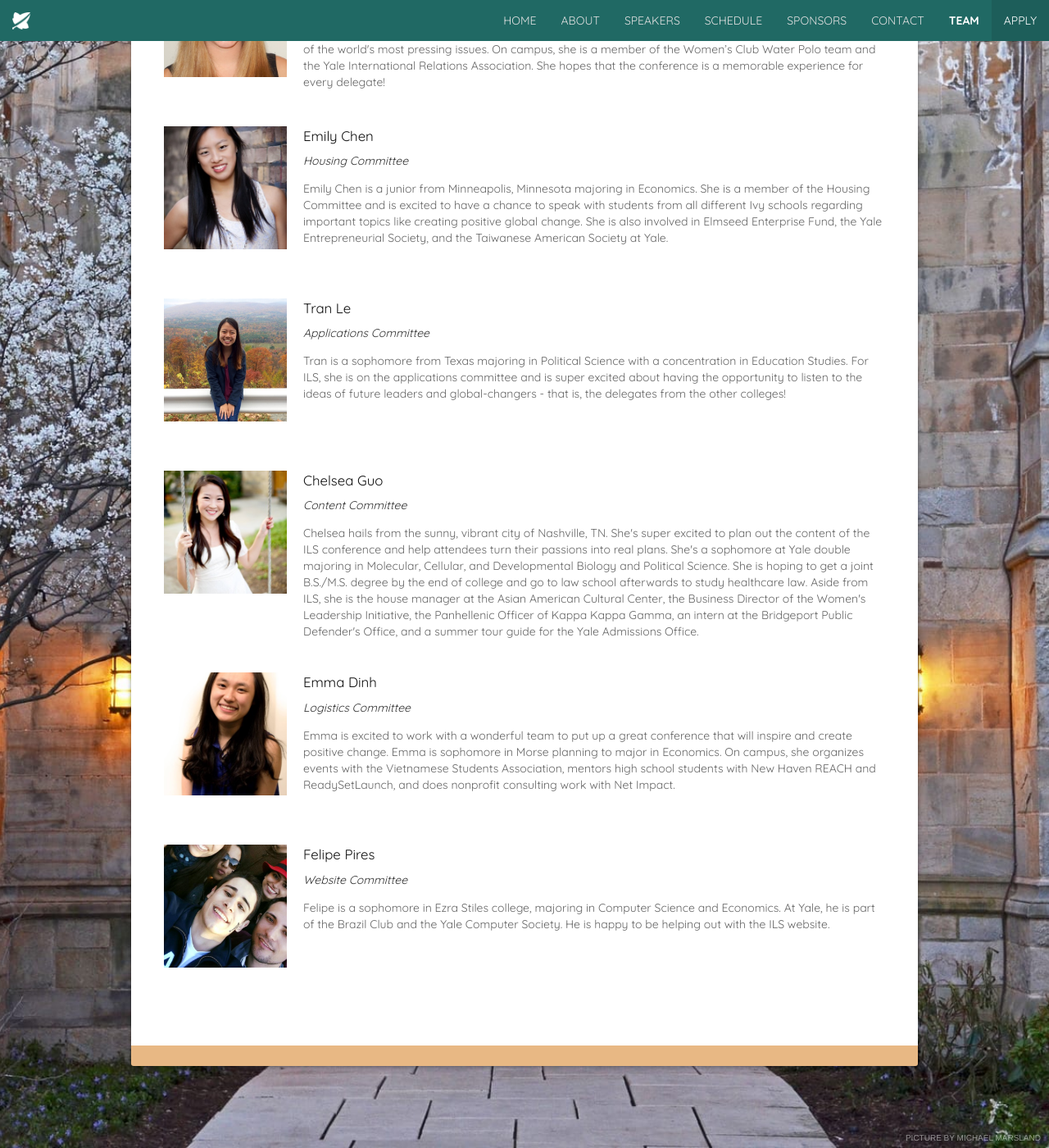
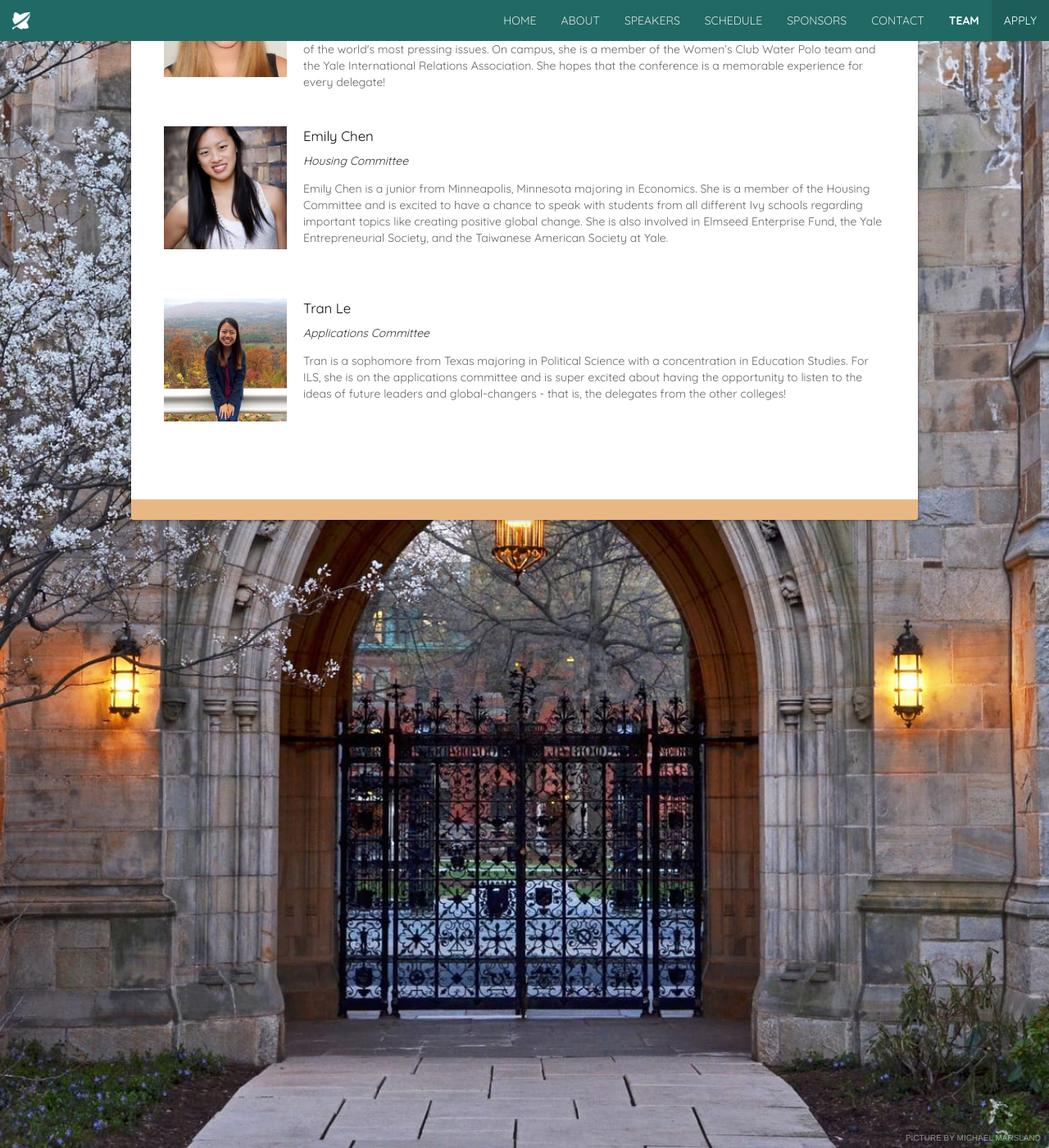
Before and after one commit to felipap/ils-website, a Jekyll site: the page built from team.html, in a window 1280 px wide and 1400 px high, scrolled down 4208 px. Shown: the whole window at 82% size. Built offline with Jekyll 4.4.1, drawn with Linux system fonts in a browser that asks for light colours; some of the changed text lies outside the part shown.

Commit message:
Removing some members.

```diff
--- a/_data/team.json
+++ b/_data/team.json
@@ -54,25 +54,25 @@
 			"picture": "sullivan.jpg"
 		},
 		{
-			"name": "Jiaqi Liu",
-			"position": "Housing Director",
-			"bio": "Jiaqi is a (rising?) junior from Philadelphia majoring in Economics.  She is incredibly excited to serve as the director of the Housing Committee.  Jiaqi decided to join ILS because it is a great opportunity to meet new people from different schools as well as to hear from wonderful leaders in our society.  On campus, she is also a team leader for the Incoming Global Talent committee for AIESEC, a Co-Coordinator for CASPY and serves on TAS board.",
-			"picture": "liu.jpg"
-		},
-		{
 			"name": "Farah Al Hadid",
 			"position": "Accommodations Director",
 			"bio": "Farah is a junior in Jonathan Edwards College. She comes to Yale from Amman, Jordan, where she was born and raised. Farah is a Political Science major and a Global Health fellow; her course of study is focused on the economic and social development of countries around the world. At Yale, Farah is a teacher for YIRA’s outreach program, Hemispheres, which brings New Haven high school students to Yale to learn about global affairs and current events every week. She is also the Outreach Director on the board of the Yale Leadership Institute. Finally, she is one of the co-presidents for the Arab Students’ Association. Farah is really excited for ILS! She is looking forward to all the interesting speakers and thoughtful conversations. She is the Accommodations Director.",
 			"picture": "hadid.jpg"
 		},
 		{
-			"name": "Katherine Lin",
-			"position": "Logistics Director",
-			"bio": "",
-			"picture": "lin.jpg"
+			"name": "Felipe Pires",
+			"position": "Website Director",
+      "bio": "Felipe is a sophomore in Ezra Stiles college, majoring in Computer Science and Economics. At Yale, he is part of the Brazil Club and the Yale Computer Society. He is happy to be helping out with the ILS website.",
+			"picture": "felipe.png"
 		}
 	],
 	"committee": [{
+			"name": "Jiaqi Liu",
+			"position": "Housing Commitee",
+			"bio": "Jiaqi is a (rising?) junior from Philadelphia majoring in Economics.  She is incredibly excited to serve as the director of the Housing Committee.  Jiaqi decided to join ILS because it is a great opportunity to meet new people from different schools as well as to hear from wonderful leaders in our society.  On campus, she is also a team leader for the Incoming Global Talent committee for AIESEC, a Co-Coordinator for CASPY and serves on TAS board.",
+			"picture": "liu.jpg"
+		},
+		{
 			"name": "Jared Andrew Michaud",
 			"position": "Applications Committee",
 			"bio": "Jared Andrew Michaud is from northern Maine and is studying theater and education at Yale.  He sings with the Yale Glee Club and also tries to be funny in a comedy group called The Odd Ducks.  He loves getting involved with New Haven, serving as an Urban Fellow through Yale's Dwight Hall Center for Public Service and Social Justice.  Jared is serving on the Admissions Committee for ILS and is super excited to collaborate to make a change with students from all of the Ivies!",
@@ -107,24 +107,6 @@
 			"position": "Applications Committee",
 			"bio": "Tran is a sophomore from Texas majoring in Political Science with a concentration in Education Studies. For ILS, she is on the applications committee and is super excited about having the opportunity to listen to the ideas of future leaders and global-changers - that is, the delegates from the other colleges!",
 			"picture": "le.jpg"
-		},
-		{
-			"name": "Chelsea Guo",
-			"position": "Content Committee",
-			"bio": "Chelsea hails from the sunny, vibrant city of Nashville, TN. She's super excited to plan out the content of the ILS conference and help attendees turn their passions into real plans. She's a sophomore at Yale double majoring in Molecular, Cellular, and Developmental Biology and Political Science. She is hoping to get a joint B.S./M.S. degree by the end of college and go to law school afterwards to study healthcare law. Aside from ILS, she is the house manager at the Asian American Cultural Center, the Business Director of the Women's Leadership Initiative, the Panhellenic Officer of Kappa Kappa Gamma, an intern at the Bridgeport Public Defender's Office, and a summer tour guide for the Yale Admissions Office.",
-			"picture": "guo.jpg"
-		},
-		{
-			"name": "Emma Dinh",
-			"position": "Logistics Committee",
-			"bio": "Emma is excited to work with a wonderful team to put up a great conference that will inspire and create positive change. Emma is sophomore in Morse planning to major in Economics. On campus, she organizes events with the Vietnamese Students Association, mentors high school students with New Haven REACH and ReadySetLaunch, and does nonprofit consulting work with Net Impact.",
-			"picture": "dinh.jpg"
-		},
-		{
-			"name": "Felipe Pires",
-			"position": "Website Committee",
-      "bio": "Felipe is a sophomore in Ezra Stiles college, majoring in Computer Science and Economics. At Yale, he is part of the Brazil Club and the Yale Computer Society. He is happy to be helping out with the ILS website.",
-			"picture": "felipe.png"
 		}
 	]
 }
```
Also changed, not shown: 1 other file.
